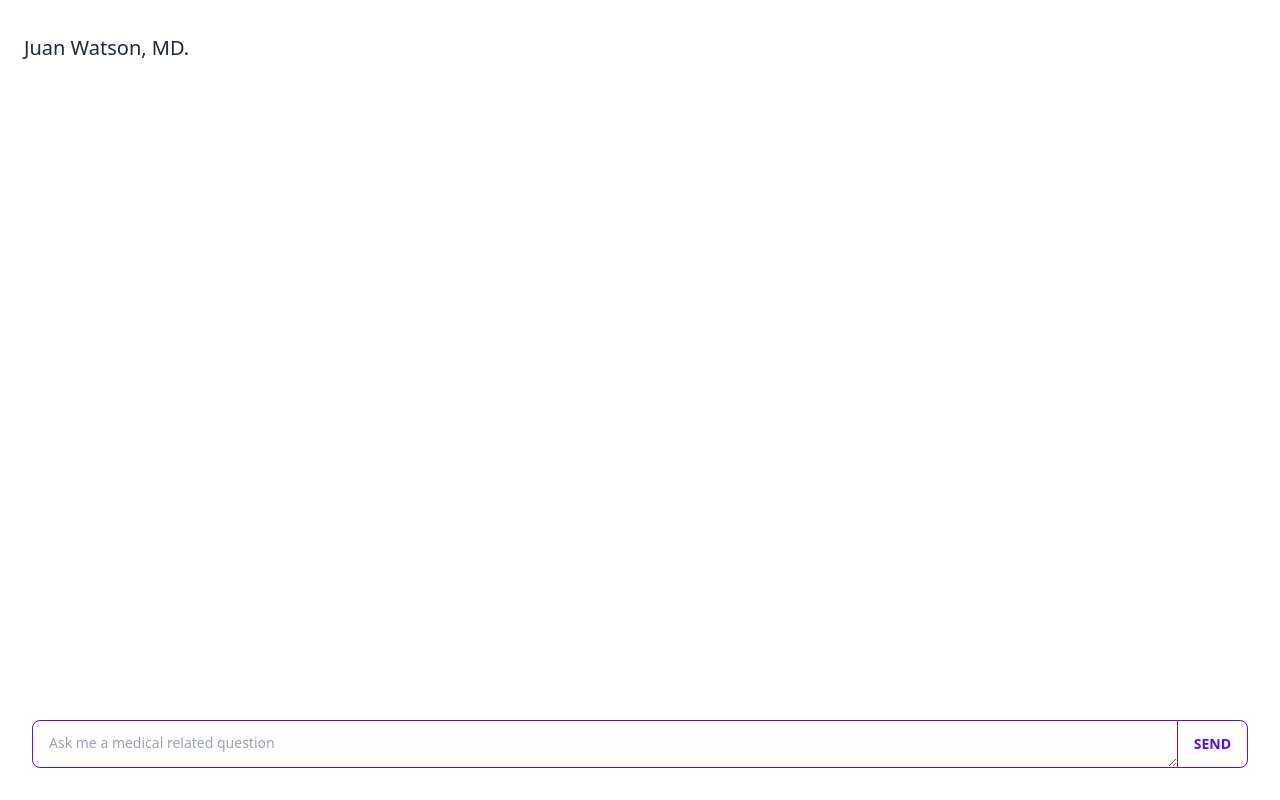
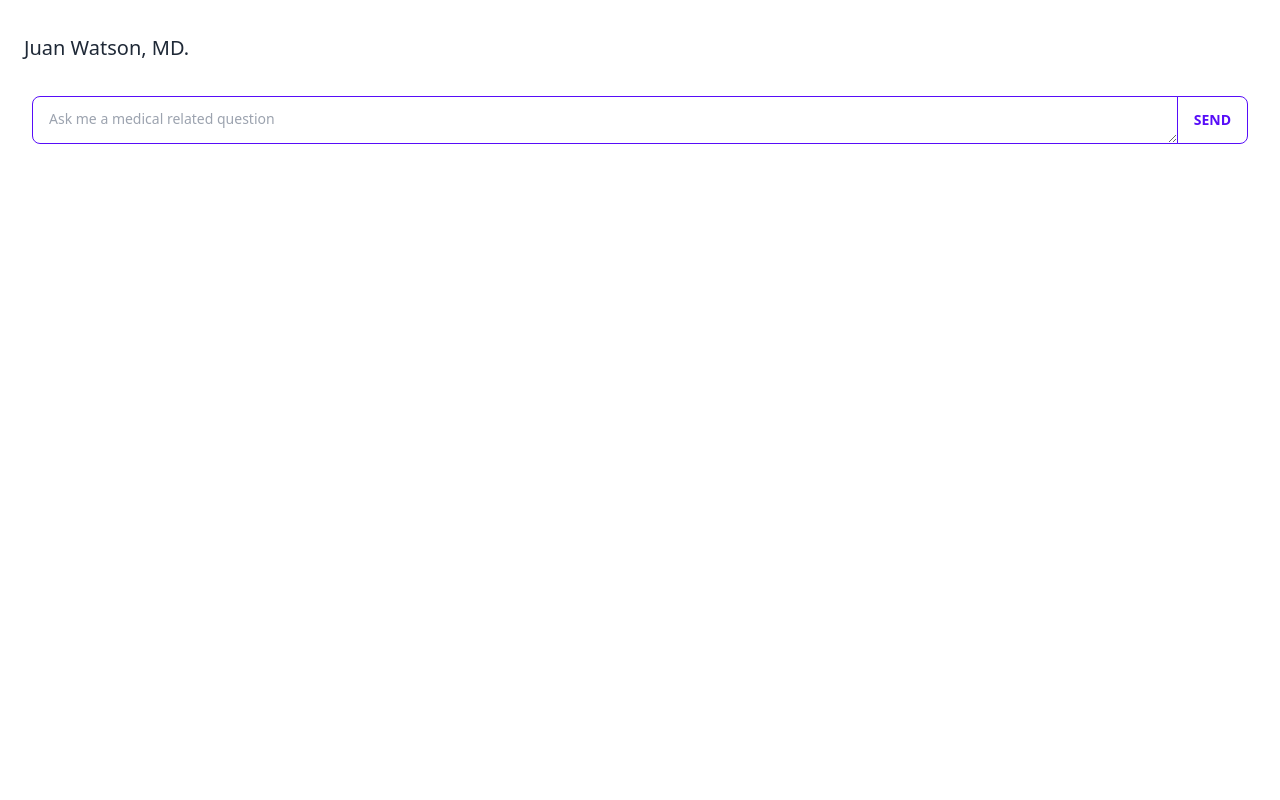
Before and after one commit to melvinalmonte/med-gpt, a SvelteKit app: page / in a window 1280 px wide. Built offline with nearby package versions, Linux system fonts and the light colour scheme.

Commit message:
playing with styles

```diff
--- a/src/styles/globals.scss
+++ b/src/styles/globals.scss
@@ -1,19 +1,10 @@
 @tailwind base;
 @tailwind components;
 @tailwind utilities;
-:root {
-	--app-height: 100%;
+body {
+	min-height: 100vh;
+	min-height: -webkit-fill-available;
 }
-
-html,
-body {
-	padding: 0;
-	margin: 0;
-	overflow: hidden;
-	width: 100vw;
-	height: 100vh;
-
-	@media not all and (hover:hover) {
-		height: var(--app-height);
-	}
+html {
+	height: -webkit-fill-available;
 }
```
